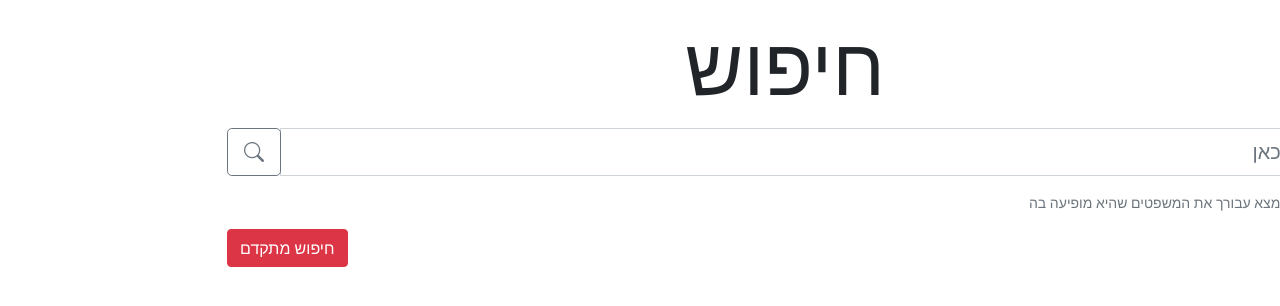
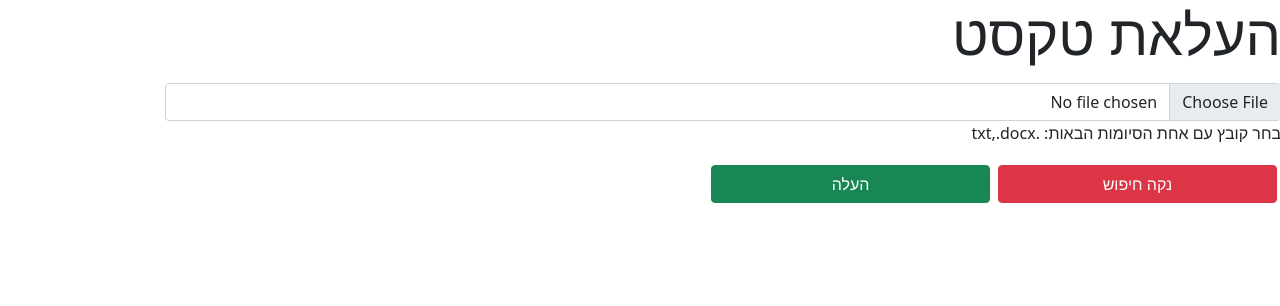
Before and after one commit to M4X0N/wordsearch-project, a React (Create React App) app in the folder app/frontend/: page /text-upload in a window 1280 px wide. Shown: the top 306 px of the page. Built offline with nearby package versions, Linux system fonts and the light colour scheme.

Commit message:
Added text and lexicon uploads

```diff
--- a/app/frontend/src/components/App.js
+++ b/app/frontend/src/components/App.js
@@ -5,7 +5,7 @@ import '../css/App.css';
 
 import Search from './Search';
 import SentenceFinder from "./SentenceFinder";
-
+import FileUpload from "./FileUpload";
 axios.defaults.baseURL = `http://localhost:5000`;
 
 function App() {
@@ -16,6 +16,8 @@ function App() {
           <Route path="/" element={<SentenceFinder></SentenceFinder>}></Route>
           <Route path="/search" element={<Search></Search>}></Route>
           <Route path="/sentence-finder" element={<SentenceFinder></SentenceFinder>}></Route>
+          <Route path="/lexicon-upload" element={<FileUpload filePurpose="לקסיקון" acceptedTypes=".txt"></FileUpload>}></Route>
+          <Route path="/text-upload" element={<FileUpload filePurpose="טקסט" acceptedTypes=".txt,.docx"></FileUpload>}></Route>
           <Route path="*" element={<Search></Search>}></Route>
         </Routes>
       </Router>
--- /dev/null
+++ b/app/frontend/src/components/FileUpload.js
@@ -0,0 +1,51 @@
+import React, {useState} from 'react';
+import axios from 'axios';
+import "bootstrap-icons/font/bootstrap-icons.css";
+
+function FileUpload(props){
+	const [selectedFile, setSelectedFile] = useState({});
+	const [isFilePicked, setIsFilePicked] = useState(false);
+
+	const changeHandler = (event) => {
+		setSelectedFile(event.target.files[0]);
+		setIsFilePicked(true);
+	};
+
+	const cancelChoice = (event) => {
+		setSelectedFile(undefined);
+		setIsFilePicked(false);
+	}
+	const handleSubmission = () => {
+		const files = new FormData()
+		files.append('file', selectedFile)
+		if (props.filePurpose === "לקסיקון") {
+   			axios.post("/files/lexicons", files)
+		} else if (props.filePurpose === "טקסט") {
+			axios.post("/files/texts", files)
+		}
+	};
+
+	return(
+   <div >
+	   <p class="display-4">העלאת {props.filePurpose}</p>
+	   <div>
+			<input type="file" name="file" class="form-control" accept={props.acceptedTypes} onChange={changeHandler} />
+			{isFilePicked ? (
+				<div class="display-6 p-1" style={{ fontSize:20}}>
+					<p>Filename: {selectedFile.name}</p>
+					<p>Filetype: {selectedFile.type}</p>
+					<p>Size in bytes: {selectedFile.size}</p>
+				</div>
+			) : (
+				<p>בחר קובץ עם אחת הסיומות הבאות: {props.acceptedTypes}</p>
+			)}
+		</div>
+		<div>
+			<button class="btn btn-danger w-25 m-1" onClick={cancelChoice}>נקה חיפוש</button>
+			<button type="submit" class="btn btn-success w-25 m-1" onClick={handleSubmission}>העלה</button>
+		</div>
+	</div>
+	)
+}
+
+export default FileUpload;
```
Also changed, not shown: 1 other file (tests, documents, lock files or other folders).
